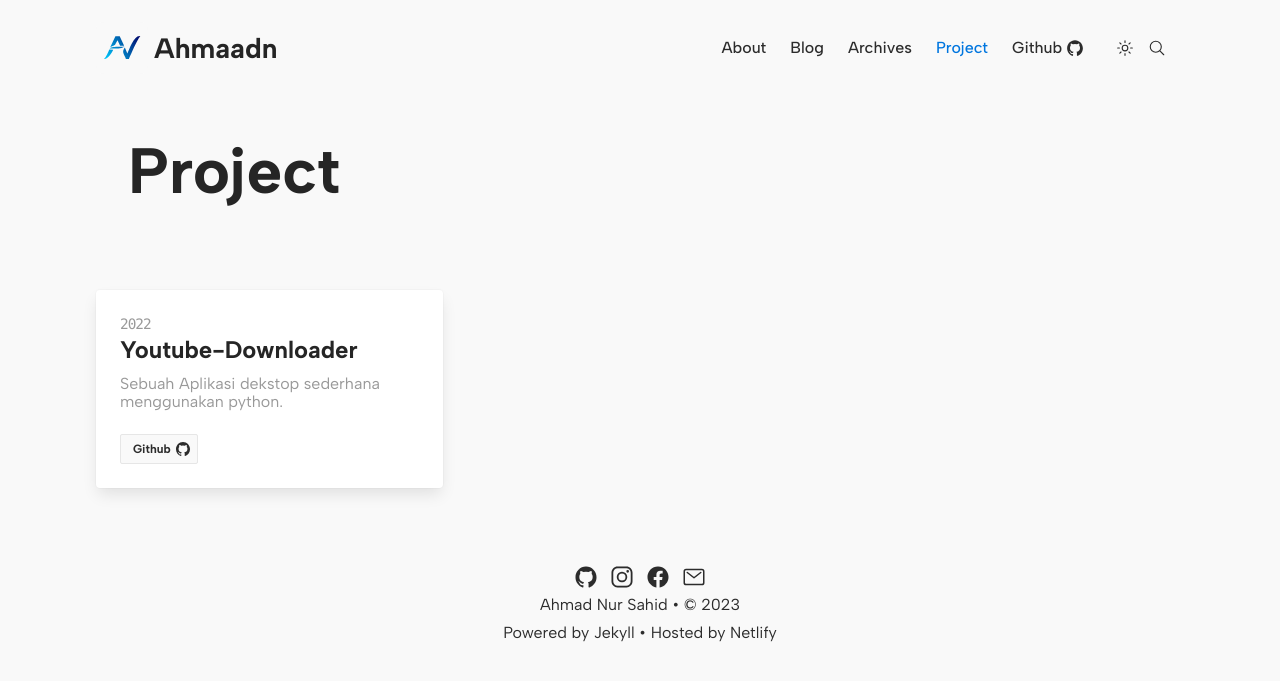
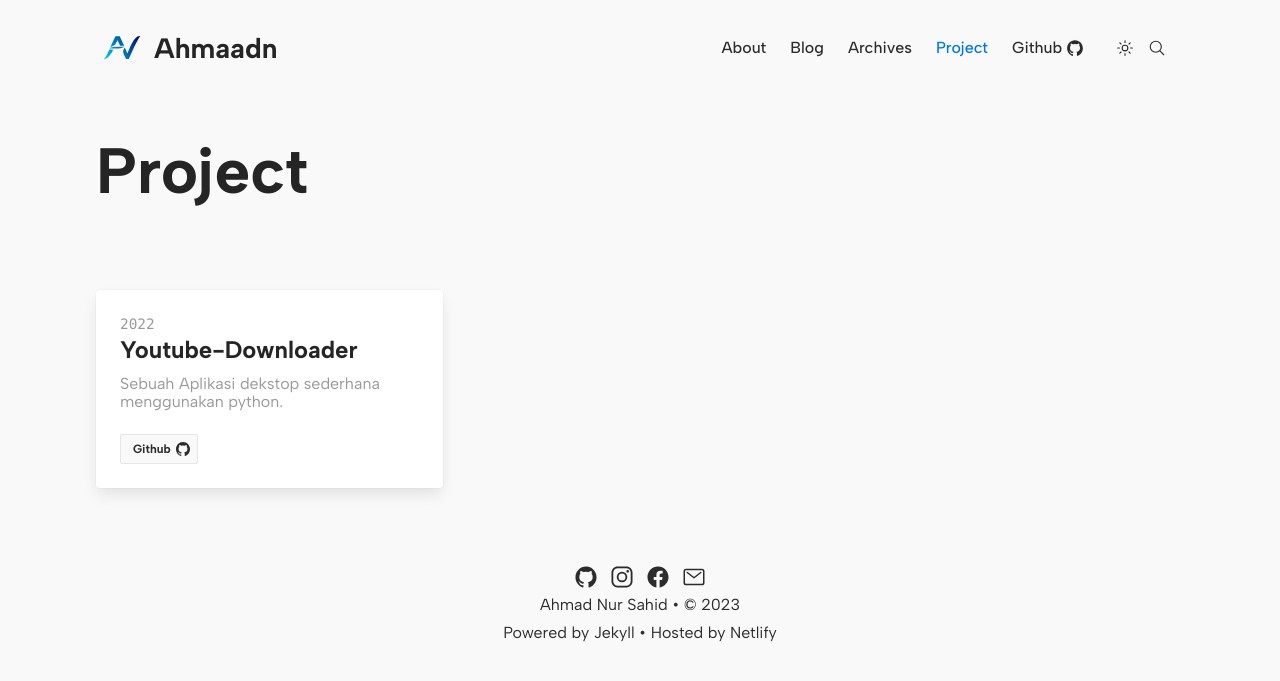
Before and after one commit to ahmaadn/ahmaadn.github.io, a Jekyll site: the page built from project.html, in a window 1280 px wide. Shown: the top 681 px of the page. Built offline with Jekyll 4.4.1, drawn with Linux system fonts in a browser that asks for light colours.

Commit message:
miror update 1

```diff
--- a/_sass/_base.scss
+++ b/_sass/_base.scss
@@ -85,7 +85,6 @@ hr {
     font-size: .9rem;
     font-weight: 500;
     white-space: nowrap;
-	letter-spacing: -1px;
 	display: block;
 }
 
--- a/blog.html
+++ b/blog.html
@@ -21,7 +21,7 @@ pagination:
 <li class="post">
     <article class="columns is-desktop">
         <div class="column is-3-desktop py-0">
-            <span class="date is-size-6">
+            <span class="date is-size-6 is-family-sans-serif">
                 {{ post.date | date: '%b %-d, %Y' }}
             </span>
         </div>
--- a/project.html
+++ b/project.html
@@ -4,9 +4,8 @@ title : Project
 nav: true
 ---
 
+{% include intro-heading.html %}
 <div class="container">
-{% include intro-heading.html %}
-
     <div class="columns is-flex-wrap-wrap">
     {% for project in site.data.projects %}
         <div class="column column is-4-desktop is-6-tablet is-12-mobile">
```
